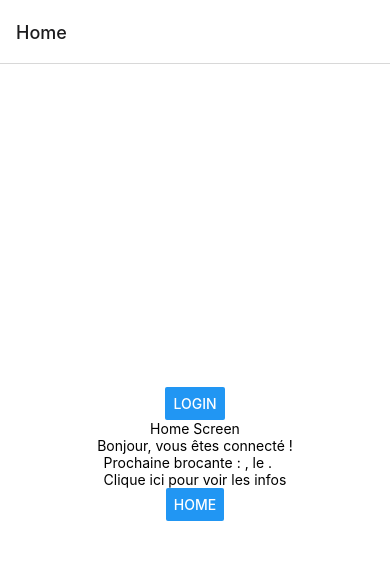
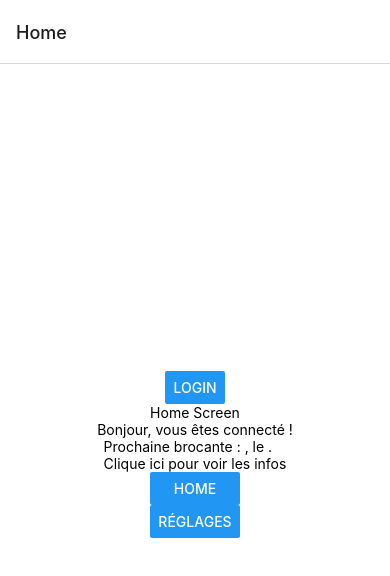
Before and after one commit to adatechschool/projet-mobile-tddeter, a React Native app in the folder TDDeter/: screen /Home in a window 390 px wide. Shown: the top 576 px of the page. Built offline with nearby package versions, Linux system fonts and the light colour scheme.

Commit message:
[feat] Add settings button to footer

```diff
--- a/TDDeter/Components/Footer.js
+++ b/TDDeter/Components/Footer.js
@@ -13,6 +13,11 @@ export default function Footer() {
         accessibilityLabel="Bouton pour aller sur la page accueil"
         onPress={redirectToHome}
       />
+      <Button
+        title="Réglages"
+        accessibilityLabel="Bouton pour aller sur la page réglages"
+        // onPress={redirectToSettings}
+      />
     </View>
   );
 }
```
